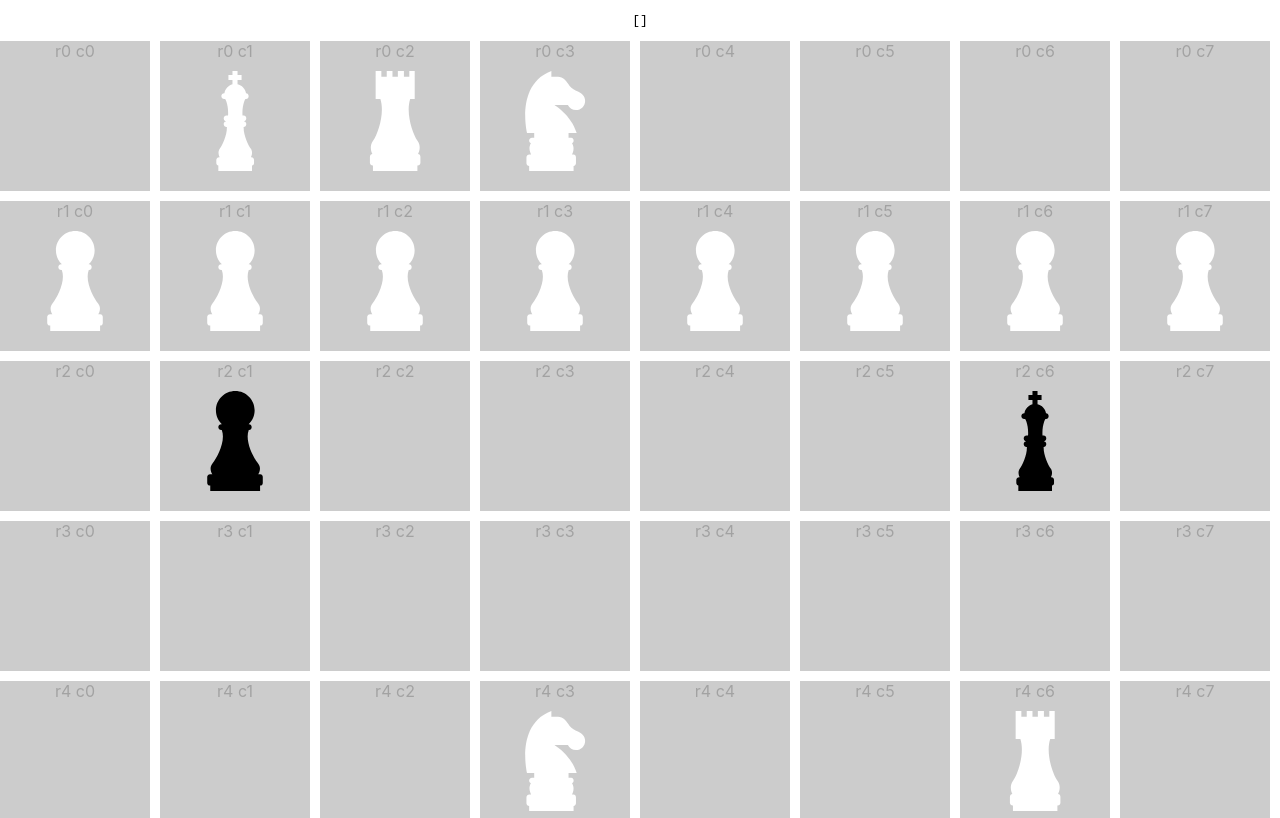
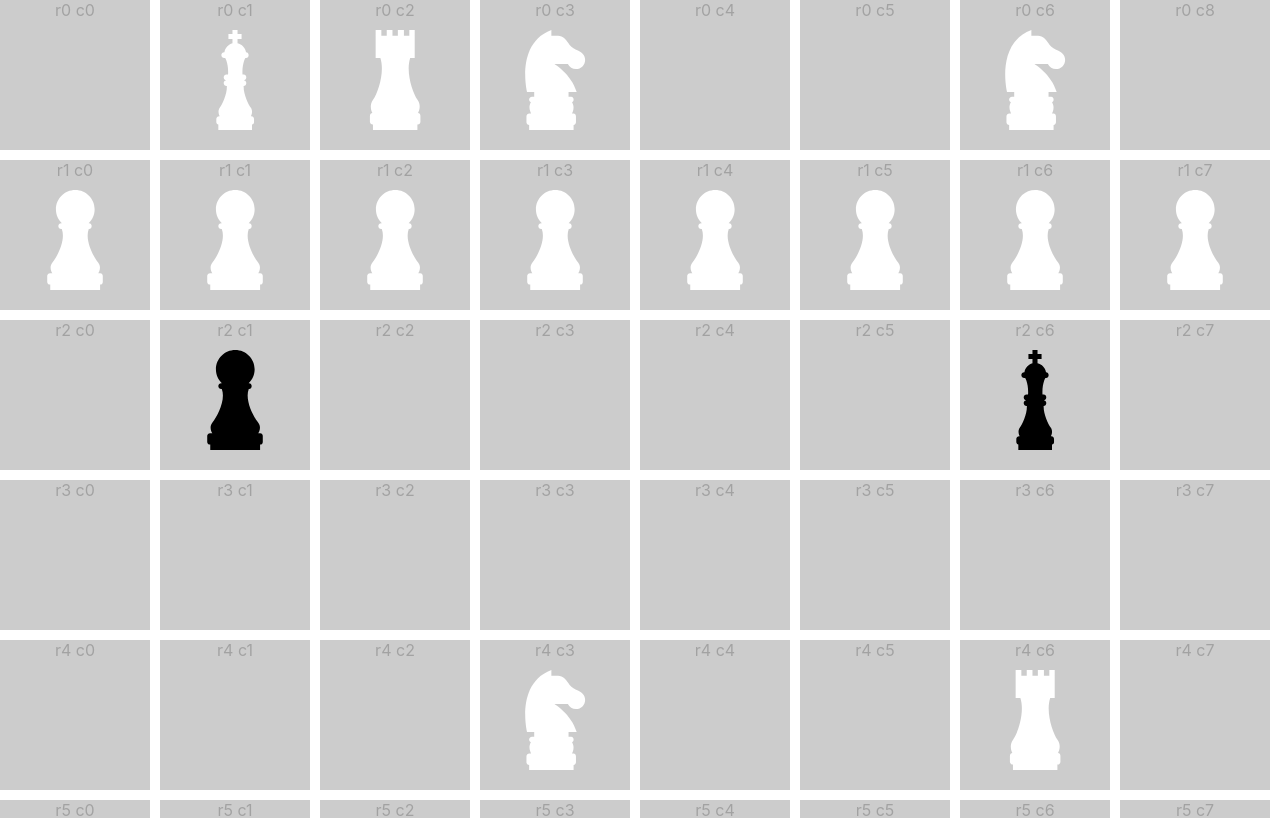
Before and after one commit to tracykm/chess, a React (Create React App) app: page / in a window 1280 px wide. Shown: the top 818 px of the page. Built offline with nearby package versions, Linux system fonts and the light colour scheme.

Commit message:
board move

```diff
--- a/src/App.tsx
+++ b/src/App.tsx
@@ -2,6 +2,7 @@ import React from "react";
 import "./App.css";
 import { pieceTypes } from "./pieceTypes";
 import produce from "immer";
+import { BOARD_START } from "./BOARD_START";
 
 function Tile({ rowIdx, colIdx, piece, onClick, style }) {
   const Icon = pieceTypes[piece?.type]?.icon;
@@ -26,72 +27,6 @@ function Tile({ rowIdx, colIdx, piece, onClick, style }) {
   );
 }
 
-let BOARD_START = [
-  [
-    null,
-    { type: "King", id: "k0", isWhite: true },
-    { type: "Rok", id: "r0", isWhite: true },
-    { type: "Knight", id: "kg0", isWhite: true },
-    null,
-    null,
-    null,
-    null,
-  ],
-  [
-    { type: "Pawn", id: "p0", isWhite: true },
-    { type: "Pawn", id: "p1", isWhite: true },
-    { type: "Pawn", id: "p2", isWhite: true },
-    { type: "Pawn", id: "p3", isWhite: true },
-    { type: "Pawn", id: "p4", isWhite: true },
-    { type: "Pawn", id: "p5", isWhite: true },
-    { type: "Pawn", id: "p6", isWhite: true },
-    { type: "Pawn", id: "p7", isWhite: true },
-  ],
-  [
-    null,
-    { type: "Pawn", id: "p0", isWhite: false },
-    null,
-    null,
-    null,
-    null,
-    { type: "King", id: "k0", isWhite: false },
-    null,
-  ],
-  [null, null, null, null, null, null, null, null],
-  [
-    null,
-    null,
-    null,
-    { type: "Knight", id: "kg0", isWhite: true },
-    null,
-    null,
-    { type: "Rok", id: "r0", isWhite: true },
-    null,
-  ],
-  [null, null, null, null, null, null, null, null],
-  [
-    { type: "Pawn", id: "p0", isWhite: false },
-    { type: "Rok", id: "r0", isWhite: true },
-    null,
-    { type: "Pawn", id: "p3", isWhite: false },
-    { type: "Pawn", id: "p4", isWhite: false },
-    { type: "Pawn", id: "p5", isWhite: false },
-    { type: "Pawn", id: "p6", isWhite: false },
-    { type: "Pawn", id: "p7", isWhite: false },
-  ],
-  [
-    null,
-    null,
-    null,
-    null,
-    { type: "Rok", id: "r0", isWhite: true },
-    ,
-    null,
-    null,
-    null,
-  ],
-];
-
 function App() {
   const [possMoves, setPossMoves] = React.useState([]);
   const [board, setBoard] = React.useState(BOARD_START);
@@ -102,8 +37,7 @@ function App() {
   }>();
   return (
     <div className="App">
-      <pre>{JSON.stringify(possMoves)}</pre>
-
+      {/* <pre>{JSON.stringify(possMoves)}</pre> */}
       <div style={{ display: "grid", gridTemplateColumns: "repeat(8, 1fr)" }}>
         {board.map((row, rowIdx) =>
           row.map((piece, colIdx) => {
@@ -112,6 +46,7 @@ function App() {
             );
             return (
               <Tile
+                key={rowIdx + colIdx}
                 style={isPoss ? { background: "cyan" } : {}}
                 onClick={() => {
                   if (isPoss) {
@@ -121,13 +56,32 @@ function App() {
                     setBoard([...board]);
                     setSelectedPiece(null);
                     setPossMoves([]);
+                    // const newPossMoves = pieceTypes[myPiece?.type].getPossMoves(
+                    //   {
+                    //     row: rowIdx,
+                    //     col: colIdx,
+                    //     isWhite: piece?.isWhite,
+                    //     board,
+                    //   }
+                    // );
+                    // newPossMoves.find(({ row, col }) => {
+                    //   const inDangerPiece = board[row][col];
+                    //   if (
+                    //     inDangerPiece &&
+                    //     inDangerPiece?.type === "King" &&
+                    //     inDangerPiece?.isWhite !== piece?.isWhite
+                    //   ) {
+                    //     alert("Check!");
+                    //   }
+                    // });
                   } else if (piece) {
                     setSelectedPiece({ piece, row: rowIdx, col: colIdx });
+                    debugger;
                     setPossMoves(
                       pieceTypes[piece?.type].getPossMoves({
                         row: rowIdx,
                         col: colIdx,
-                        isWhite: piece.isWhite,
+                        isWhite: piece?.isWhite,
                         board,
                       })
                     );
--- /dev/null
+++ b/src/BOARD_START.ts
@@ -0,0 +1,78 @@
+const BOARD_START = [
+  [
+    null,
+    { type: "King", id: "k0", isWhite: true },
+    { type: "Rok", id: "r0", isWhite: true },
+    { type: "Knight", id: "kg0", isWhite: true },
+    null,
+    null,
+    { type: "Knight", id: "kg2", isWhite: true },
+    ,
+    null,
+  ],
+  [
+    { type: "Pawn", id: "p0", isWhite: true },
+    { type: "Pawn", id: "p1", isWhite: true },
+    { type: "Pawn", id: "p2", isWhite: true },
+    { type: "Pawn", id: "p3", isWhite: true },
+    { type: "Pawn", id: "p4", isWhite: true },
+    { type: "Pawn", id: "p5", isWhite: true },
+    { type: "Pawn", id: "p6", isWhite: true },
+    { type: "Pawn", id: "p7", isWhite: true },
+  ],
+  [
+    null,
+    { type: "Pawn", id: "p0", isWhite: false },
+    null,
+    null,
+    null,
+    null,
+    { type: "King", id: "k0", isWhite: false },
+    null,
+  ],
+  [null, null, null, null, null, null, null, null],
+  [
+    null,
+    null,
+    null,
+    { type: "Knight", id: "kg0", isWhite: true },
+    null,
+    null,
+    { type: "Rok", id: "r0", isWhite: true },
+    null,
+  ],
+  [
+    null,
+    { type: "Pawn", id: "p3", isWhite: false },
+    null,
+    null,
+    null,
+    null,
+    null,
+    null,
+  ],
+  [
+    { type: "Pawn", id: "p0", isWhite: false },
+    { type: "Rok", id: "r0", isWhite: true },
+    null,
+    { type: "Pawn", id: "p3", isWhite: false },
+    { type: "Pawn", id: "p4", isWhite: false },
+    { type: "Pawn", id: "p5", isWhite: false },
+    { type: "Pawn", id: "p6", isWhite: false },
+    { type: "Pawn", id: "p7", isWhite: false },
+  ],
+  [
+    null,
+    { type: "Knight", id: "kg2", isWhite: false },
+    null,
+    null,
+    { type: "Rok", id: "r0", isWhite: true },
+    ,
+    null,
+    { type: "Knight", id: "kg2", isWhite: false },
+    ,
+    null,
+  ],
+];
+
+export { BOARD_START };
```
